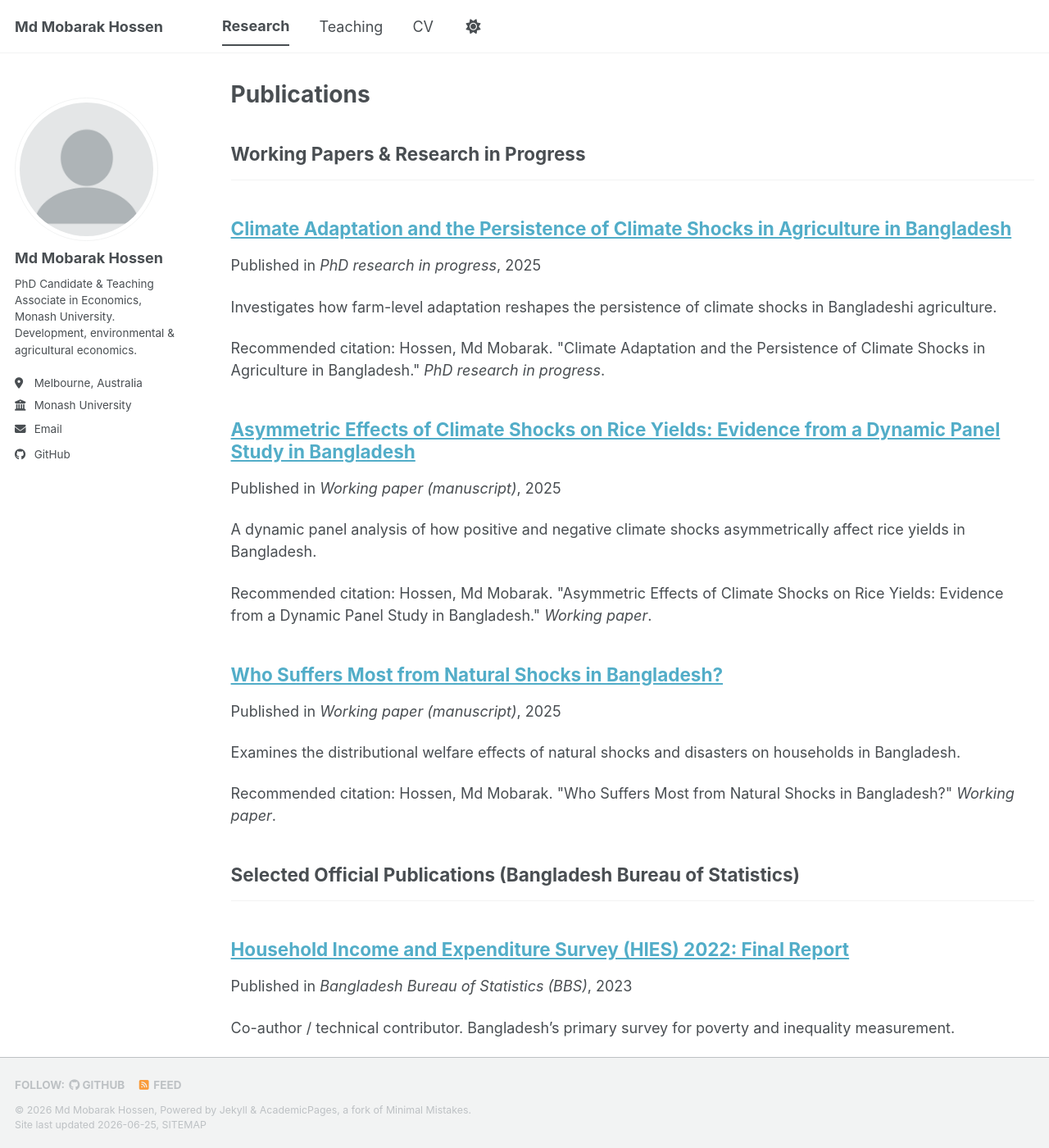
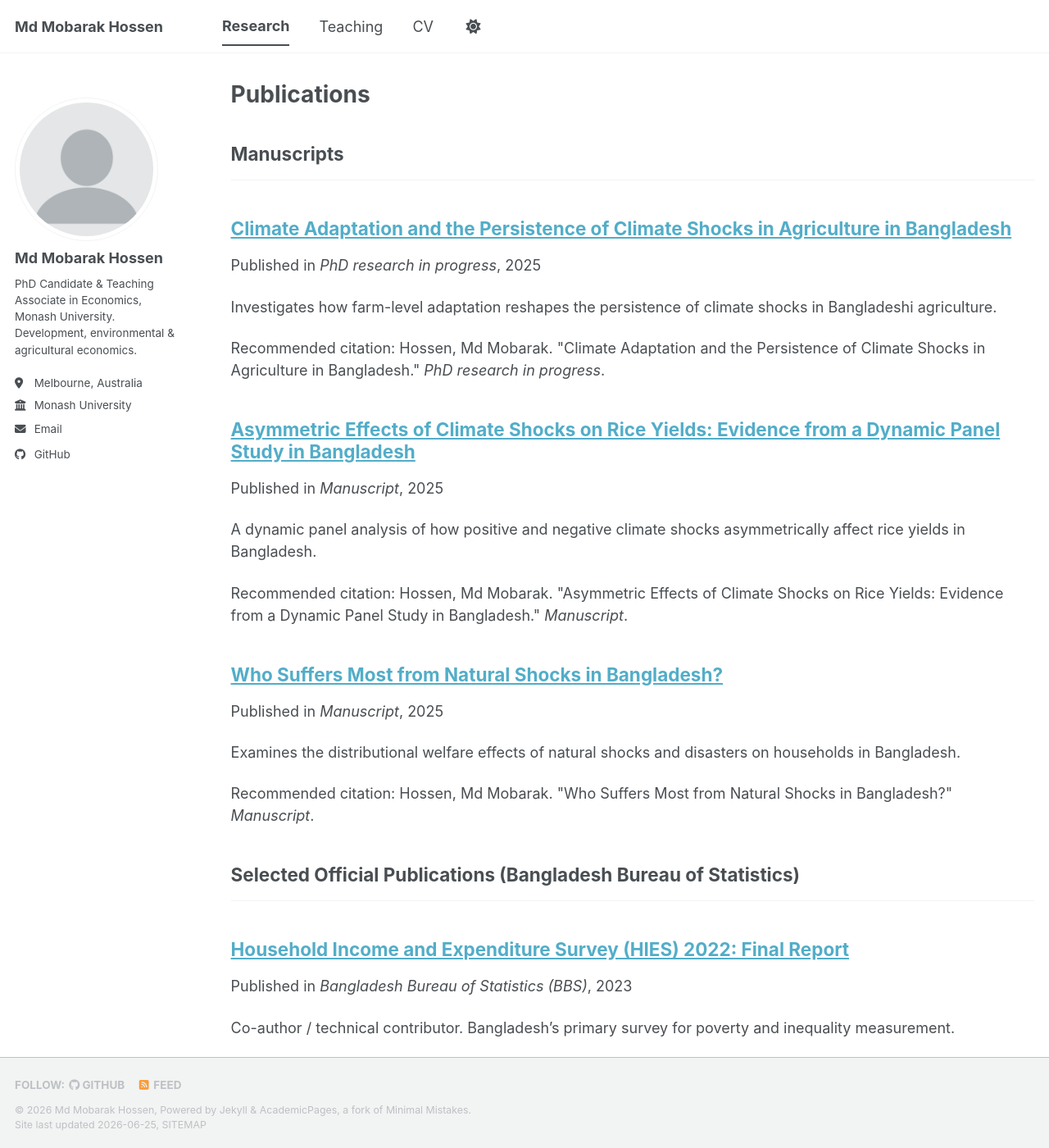
Before and after one commit to mmobarakhossen/mmobarakhossen.github.io, a Jekyll site: the page built from _pages/publications.html, in a window 1280 px wide and 1400 px high. Shown: the whole window at 82% size. Built offline with Jekyll 4.4.1, drawn with Linux system fonts in a browser that asks for light colours; a style sheet for code colours, icons or effects is not loaded.

Commit message:
Relabel research section as Manuscripts

```diff
--- a/_config.yml
+++ b/_config.yml
@@ -84,7 +84,7 @@ author:
 # Publication Category - The following the list of publication categories and their headings
 publication_category:
   working_papers:
-    title: 'Working Papers & Research in Progress'
+    title: 'Manuscripts'
   official:
     title: 'Selected Official Publications (Bangladesh Bureau of Statistics)'
 
--- a/_publications/2025-01-01-who-suffers-most-natural-shocks.md
+++ b/_publications/2025-01-01-who-suffers-most-natural-shocks.md
@@ -5,8 +5,8 @@ category: working_papers
 permalink: /publication/who-suffers-most-from-natural-shocks
 excerpt: 'Examines the distributional welfare effects of natural shocks and disasters on households in Bangladesh.'
 date: 2025-01-01
-venue: 'Working paper (manuscript)'
-citation: 'Hossen, Md Mobarak. &quot;Who Suffers Most from Natural Shocks in Bangladesh?&quot; <i>Working paper</i>.'
+venue: 'Manuscript'
+citation: 'Hossen, Md Mobarak. &quot;Who Suffers Most from Natural Shocks in Bangladesh?&quot; <i>Manuscript</i>.'
 ---
 
 This paper studies the distributional effects of natural shocks and disasters on household consumption, food security, and welfare in Bangladesh, identifying which households bear the greatest burden.
--- a/_publications/2025-02-01-asymmetric-climate-shocks-rice-yields.md
+++ b/_publications/2025-02-01-asymmetric-climate-shocks-rice-yields.md
@@ -5,8 +5,8 @@ category: working_papers
 permalink: /publication/asymmetric-climate-shocks-rice-yields
 excerpt: 'A dynamic panel analysis of how positive and negative climate shocks asymmetrically affect rice yields in Bangladesh.'
 date: 2025-02-01
-venue: 'Working paper (manuscript)'
-citation: 'Hossen, Md Mobarak. &quot;Asymmetric Effects of Climate Shocks on Rice Yields: Evidence from a Dynamic Panel Study in Bangladesh.&quot; <i>Working paper</i>.'
+venue: 'Manuscript'
+citation: 'Hossen, Md Mobarak. &quot;Asymmetric Effects of Climate Shocks on Rice Yields: Evidence from a Dynamic Panel Study in Bangladesh.&quot; <i>Manuscript</i>.'
 ---
 
 Using a dynamic panel framework, this paper estimates the asymmetric effects of climate shocks on rice yields in Bangladesh, distinguishing the differential impacts of adverse and favourable shocks.
```
